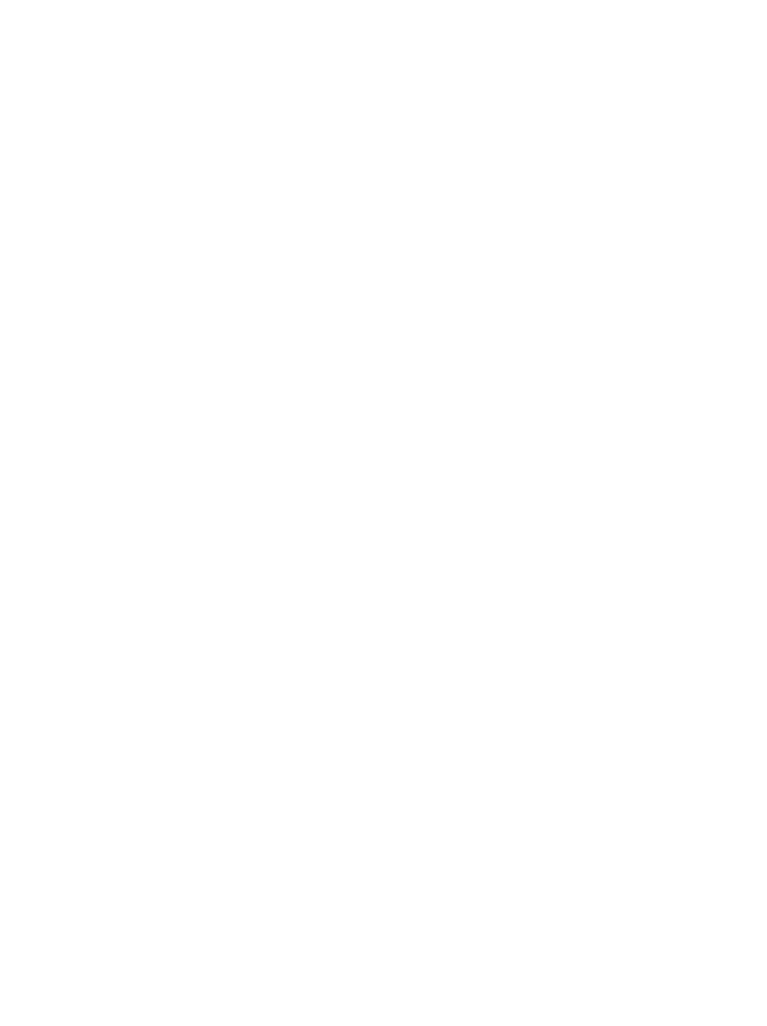
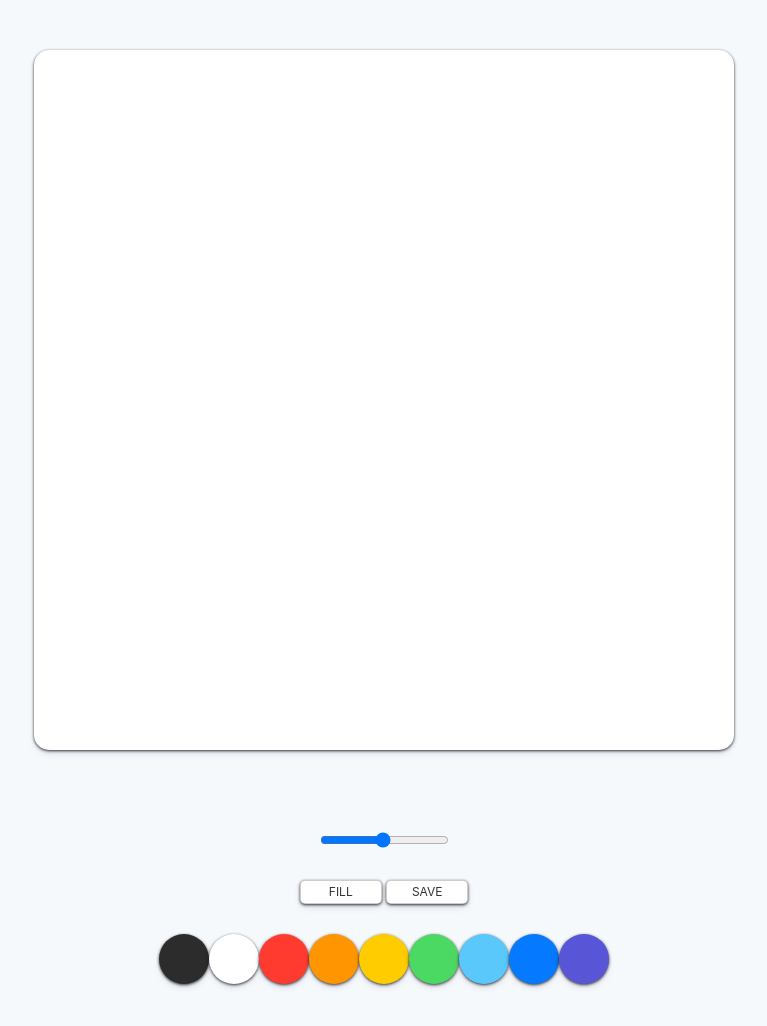
Before and after one commit to move-geun/paintjs, a plain HTML site: page index.html in a window 1280 px wide. Shown: the whole page, without its empty margins (256-1023 px from the left). Before the commit the page ends 800 px from the top, so only its background shows below. Drawn offline with Linux system fonts and the light colour scheme.

Commit message:
style complete

```diff
--- a/index.html
+++ b/index.html
@@ -1,14 +1,41 @@
 <!DOCTYPE html>
 <html lang="en">
-<head>
-    <meta charset="UTF-8">
-    <meta http-equiv="X-UA-Compatible" content="IE=edge">
-    <meta name="viewport" content="width=device-width, initial-scale=1.0">
-    <link rel="stylesheet" href="style.css">
+  <head>
+    <meta charset="UTF-8" />
+    <meta http-equiv="X-UA-Compatible" content="IE=edge" />
+    <meta name="viewport" content="width=device-width, initial-scale=1.0" />
+    <link rel="stylesheet" href="style.css" />
     <title>Paintjs</title>
-</head>
-<body>
-
+  </head>
+  <body>
+    <canvas id="jscanvas" class="canvas"></canvas>
+    <div class="controls">
+      <div class="controls__range">
+        <input
+          type="range"
+          id="jsRange"
+          min="0.1"
+          max="5.0"
+          value="2.5"
+          step="0.1"
+        />
+      </div>
+      <div class="controls__btns">
+        <button id="jsMode">Fill</button>
+        <button id="jsSave">Save</button>
+      </div>
+      <div class="controls__colors" id="jscolor">
+        <div class="controls__color" style="background-color: #2c2c2c"></div>
+        <div class="controls__color" style="background-color: white"></div>
+        <div class="controls__color" style="background-color: #ff3b30"></div>
+        <div class="controls__color" style="background-color: #ff9500"></div>
+        <div class="controls__color" style="background-color: #ffcc00"></div>
+        <div class="controls__color" style="background-color: #4cd963"></div>
+        <div class="controls__color" style="background-color: #5ac8fa"></div>
+        <div class="controls__color" style="background-color: #0579ff"></div>
+        <div class="controls__color" style="background-color: #5856d6"></div>
+      </div>
+    </div>
     <script src="app.js"></script>
-</body>
+  </body>
 </html>
--- /dev/null
+++ b/reset.css
@@ -0,0 +1,124 @@
+html,
+body,
+div,
+span,
+applet,
+object,
+iframe,
+h1,
+h2,
+h3,
+h4,
+h5,
+h6,
+p,
+blockquote,
+pre,
+a,
+abbr,
+acronym,
+address,
+big,
+cite,
+code,
+del,
+dfn,
+em,
+img,
+ins,
+kbd,
+q,
+s,
+samp,
+small,
+strike,
+strong,
+sub,
+sup,
+tt,
+var,
+b,
+u,
+i,
+center,
+dl,
+dt,
+dd,
+ol,
+ul,
+li,
+fieldset,
+form,
+label,
+legend,
+table,
+caption,
+tbody,
+tfoot,
+thead,
+tr,
+th,
+td,
+article,
+aside,
+canvas,
+details,
+embed,
+figure,
+figcaption,
+footer,
+header,
+hgroup,
+menu,
+nav,
+output,
+ruby,
+section,
+summary,
+time,
+mark,
+audio,
+video {
+  margin: 0;
+  padding: 0;
+  border: 0;
+  font-size: 100%;
+  font: inherit;
+  vertical-align: baseline;
+}
+/* HTML5 display-role reset for older browsers */
+article,
+aside,
+details,
+figcaption,
+figure,
+footer,
+header,
+hgroup,
+menu,
+nav,
+section {
+  display: block;
+}
+body {
+  line-height: 1;
+}
+ol,
+ul {
+  list-style: none;
+}
+blockquote,
+q {
+  quotes: none;
+}
+blockquote:before,
+blockquote:after,
+q:before,
+q:after {
+  content: "";
+  content: none;
+}
+table {
+  border-collapse: collapse;
+  border-spacing: 0;
+}
--- a/style.css
+++ b/style.css
@@ -0,0 +1,65 @@
+@import "reset.css";
+
+body {
+  background-color: #f6f9fc;
+  font-family: -apple-system, BlinkMacSystemFont, "Segoe UI", Roboto, Oxygen,
+    Ubuntu, Cantarell, "Open Sans", "Helvetica Neue", sans-serif;
+  display: flex;
+  flex-direction: column;
+  align-items: center;
+  padding: 50px 0;
+}
+
+.canvas {
+  width: 700px;
+  height: 700px;
+  background-color: white;
+  border-radius: 15px;
+  box-shadow: 0 4px 6px rgba(50, 50, 93, 0.11), 0 1px 3px rgba(0, 0, 0, 0.8);
+}
+.controls {
+  margin-top: 80px;
+  display: flex;
+  flex-direction: column;
+  align-items: center;
+}
+.controls .controls__btns {
+  margin-bottom: 30px;
+}
+
+.controls__btns button {
+  all: unset;
+  cursor: pointer;
+  background-color: white;
+  padding: 5px 0px;
+  width: 80px;
+  text-align: center;
+  border-radius: 5px;
+  border: 1px solid rgba(0, 0, 0, 0.2);
+  color: rgba(0, 0, 0, 0.8);
+  text-transform: uppercase;
+  font-weight: 800px;
+  font-size: 12px;
+
+  box-shadow: 0 4px 6px rgba(50, 50, 93, 0.11), 0 1px 3px rgba(0, 0, 0, 0.8);
+}
+
+.controls__btns button:active {
+  transform: scale(0.98);
+}
+
+.controls .controls__colors {
+  display: flex;
+}
+
+.controls__colors .controls__color {
+  width: 50px;
+  height: 50px;
+  border-radius: 50%;
+  cursor: pointer;
+  box-shadow: 0 4px 6px rgba(50, 50, 93, 0.11), 0 1px 3px rgba(0, 0, 0, 0.8);
+}
+
+.controls .controls__range {
+  margin-bottom: 30px;
+}
```
Also changed, not shown: 1 other file.
